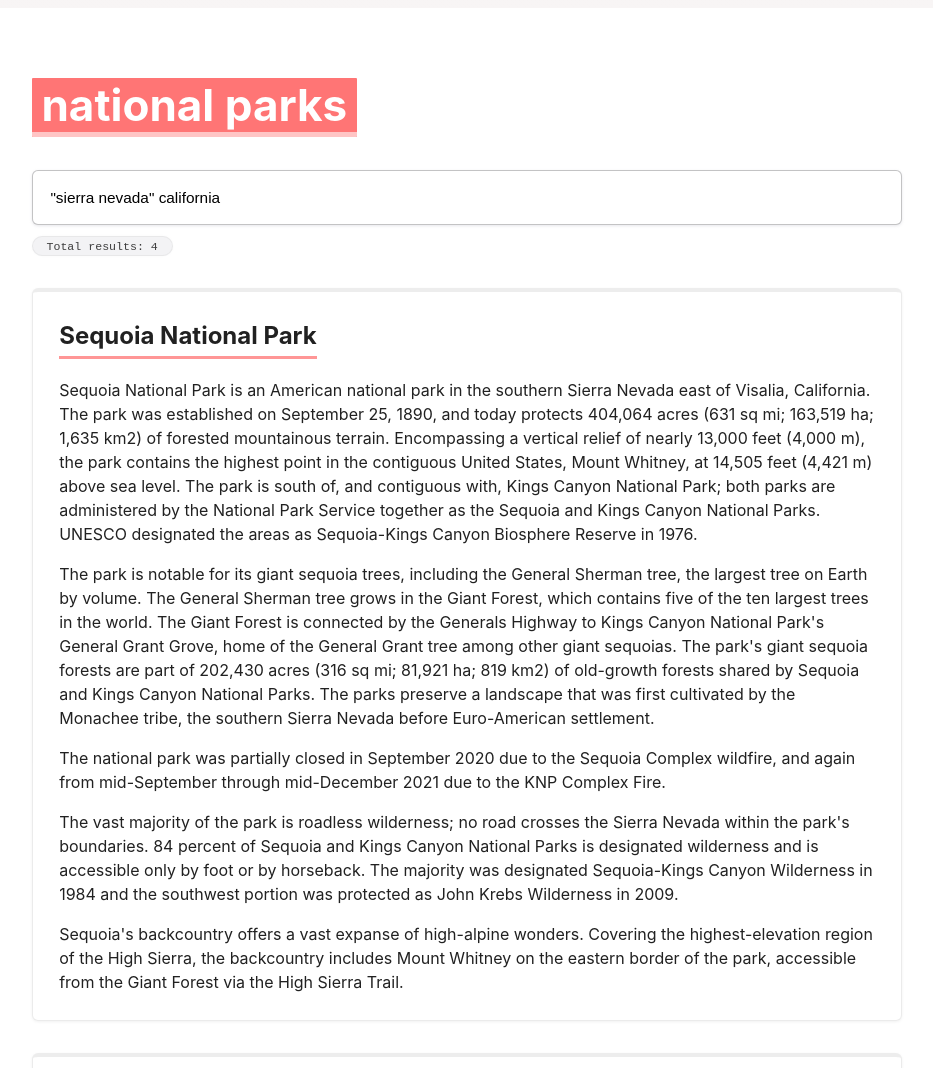
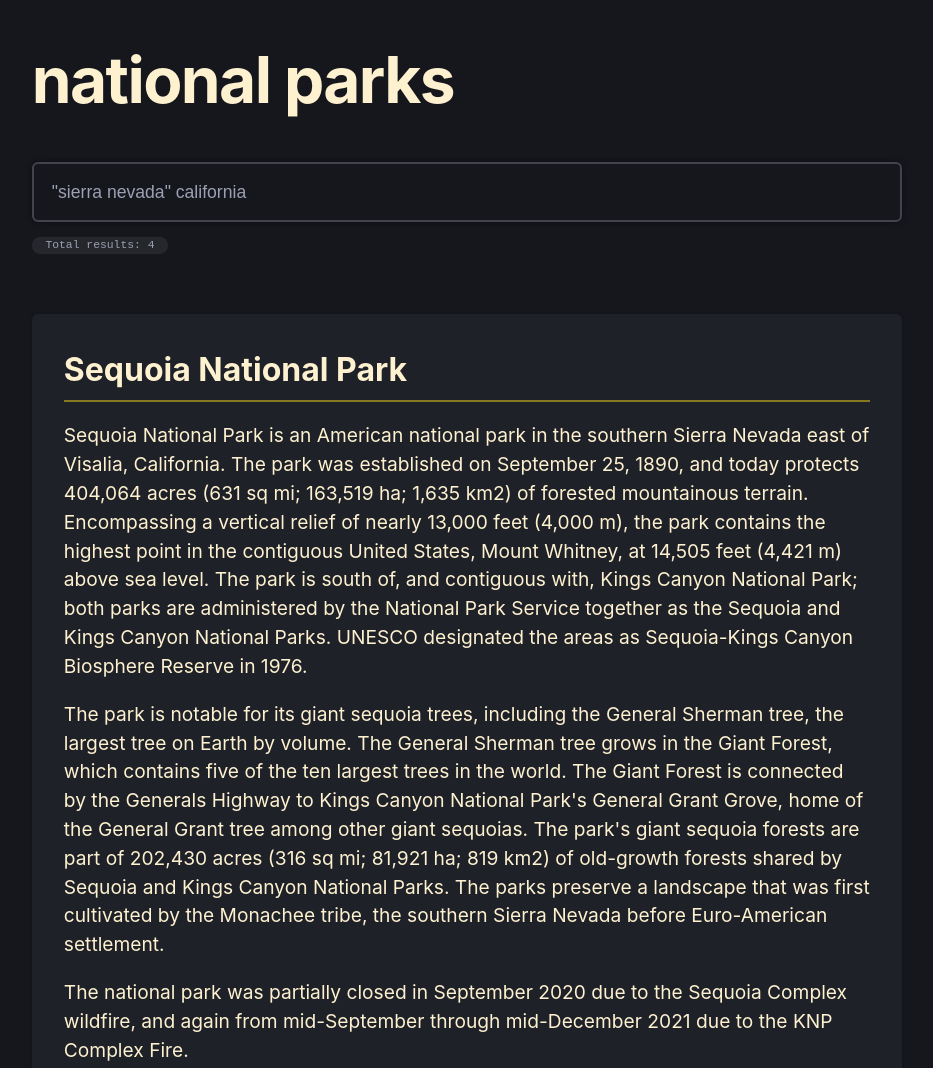
Before and after one commit to vasilionjea/lofi-dx, a website built with webpack: page public/index.html in a window 1280 px wide. Shown: the top 1068 px of the page, without its empty margins (173-1106 px from the left). Built offline with nearby package versions, Linux system fonts and the light colour scheme; files whose address does not match are found by name.

Commit message:
fixes small bug + deploy

```diff
--- a/example/styles/_variables.scss
+++ b/example/styles/_variables.scss
@@ -1,9 +1,20 @@
 /**
  * Colors
  */
-$primary-dark-color: #212121;
-$secondary-accent-color: hsl(0deg 100% 73%);
-$body-background-color: #fff;
+// Light
+$color-light: #fdf1d0;
+
+// Gray
+$color-gray: #9ba0b3;
+$color-medium-gray: #565760;
+$color-dark-gray: #26272c;
+
+// Dark
+$color-medium-dark: #1f2128;
+$color-dark: #16171d;
+
+// Accent
+$color-medium-accent: #85791f;
 
 /**
  * Screens
--- a/example/styles/style.scss
+++ b/example/styles/style.scss
@@ -2,44 +2,60 @@
 
 * {
   box-sizing: border-box;
+  text-rendering: optimizelegibility;
+  -webkit-font-smoothing: antialiased;
+  -moz-osx-font-smoothing: grayscale;
+}
+
+::selection {
+  background: $color-medium-accent;
+  text-shadow: none;
 }
 
 html {
   font-size: 1rem;
   overflow-x: hidden;
-  border-style: solid;
-  border-width: 0.5rem 0 0;
-  border-image: linear-gradient(45deg, hsl(0deg 16% 96% / 88%), hsl(0deg 16% 96% / 85%)) 1;
+  font-size: 100%;
 }
 
 body {
   margin: 0;
+  color: $color-light;
   font-family: -apple-system, system-ui, BlinkMacSystemFont, "Segoe UI", Roboto, "Helvetica Neue", Arial, sans-serif;
-  font-size: 100%;
+  font-size: 1.2rem;
   line-height: 1.5;
-  color: $primary-dark-color;
-  background-color: $body-background-color;
+  background-color: $color-dark;
+}
+
+h1,
+h2 {
+  line-height: 1.1;
+  letter-spacing: 0.5px;
 }
 
 h1 {
-  font-size: 2.75rem;
+  line-height: 1;
+  font-size: 4rem;
+  letter-spacing: -0.025em;
 }
 
 h2 {
-  font-size: 2.125rem;
+  font-size: 3rem;
 }
 
 h3 {
-  font-size: 1.5rem;
+  margin-bottom: 1rem;
+  // font-weight: 300;
+  font-size: 2rem;
 }
 
 header {
-  margin-bottom: 2rem;
+  margin-bottom: 3.75rem;
 }
 
 .page {
-  max-width: 90vw;
-  margin: 4rem auto;
+  max-width: 92vw;
+  margin: 3rem auto;
 
   @media all and (min-width: $screen-md) {
     & {
@@ -55,44 +71,29 @@
 }
 
 .page-title {
-  margin-bottom: 2rem;
-
-  span {
-    border-bottom: 5px solid hsl(0deg 100% 89% / 98%);
-    padding: 0 .22em;
-    color: hsl(0deg 0% 100%);
-    border-radius: 1px;
-    background-color: $secondary-accent-color;
-  }
+  margin-top: 0;
+  margin-bottom: 3.125rem;
 }
 
 .search-input {
   input {
+    border: 2px solid rgb(67 68 75);
+    border-radius: 6px;
+    outline: none;
     width: 100%;
-  }
+    padding: 1.125rem;
+    color: $color-gray;
+    font-size: 1.1rem;
+    line-height: 1.15;
+    background: $color-dark;
+    box-shadow: 0 0px 5px 0px rgb(11 12 14 / 85%);
+    transition: border-color 0.12s ease-in, box-shadow 0.12s ease-in;
 
-  input {
-    &::placeholder {
-      opacity: 0.75;
+    &:focus,
+    &:hover {
+      border-color: $color-medium-gray;
+      box-shadow: 0px 1px 4px rgb(53 55 66 / 65%);
     }
-
-    outline: none;
-
-    &:focus {
-      border-color: hsl(0deg 100% 72% / 70%);
-    }
-
-    &:hover,
-    &:focus {
-      box-shadow: 0px 1px 4px hsl(235deg 8% 70% / 49%);
-    }
-
-    padding: 1.1rem;
-    font-size: 96%;
-    line-height: 1.15;
-    border: 1px solid hsl(240deg 1% 71% / 80%);
-    border-radius: 6px;
-    box-shadow: 0px 1px 3px hsl(235deg 8% 70% / 29%);
   }
 }
 
@@ -102,16 +103,16 @@
   }
 
   display: flex;
-  border: 1px solid hsl(240deg 1% 71% / 18%);
+  margin-top: 0.925rem;
   max-width: max-content;
-  padding: 0.18em 1.18em;
-  font-size: 0.725rem;
+  border-radius: 15px;
+  padding: 0.2em 1.2em;
+  color: $color-gray;
+  font-size: .71rem;
   font-family: monospace;
   line-height: 1.12;
-  color: hsl(0deg 0% 0% / 75%);
-  border-radius: 15px;
-  background: hsl(248deg 11% 93% / 60%);
-  box-shadow: 0px 0 2px hsl(235deg 8% 70% / 8%);
+  background: $color-dark-gray;
+  box-shadow: 0px 0 2px rgb(172 173 185 / 8%);
 }
 
 .search-results {
@@ -121,24 +122,20 @@
 
   h3 {
     margin-top: 0;
-  }
-
-  h3 span {
-    padding-bottom: 6px;
-    border-bottom: 3px solid hsl(0deg 100% 73% / 76%);
+    border-bottom: 2.5px solid $color-medium-accent;
+    padding-bottom: 0.375rem;
   }
 
   article,
   .no-results {
-    margin-bottom: 2rem;
-    box-shadow: 0 1px 3px rgb(0 0 0 / 6%);
-    border: 1px solid hsl(0deg 0% 90% / 80%);
+    margin-bottom: 2.5rem;
     border-radius: 6px;
+    box-shadow: 0 1px 3px rgb(17 18 21 / 86%);
   }
 
   article {
-    border-top: 4px solid hsl(0deg 0% 90% / 70%);
-    padding: 1.65rem;
+    padding: 2rem;
+    background: $color-medium-dark;
 
     p:last-child {
       margin-bottom: 0;
@@ -146,8 +143,12 @@
   }
 
   .no-results {
+    margin-bottom: 2rem;
+    padding: 4rem;
+    border: 1px solid $color-dark-gray;
+    border-radius: 6px;
     text-align: center;
-    padding: 4rem;
-    font-weight: 300;
+    font-size: 1.15rem;
+    box-shadow: 0 1px 3px rgb(17 18 21 / 86%);
   }
 }
--- a/public/index.html
+++ b/public/index.html
@@ -1 +1 @@
-<!doctype html><html lang="en"><head><meta charset="utf-8"><title>search-query</title><meta name="viewport" content="user-scalable=no,width=device-width,initial-scale=1,maximum-scale=1"><meta name="msapplication-tap-highlight" content="no"><meta name="description" content="A client side query tokenizer, parser, and inverted index"><link rel="icon" href="favicon.ico"><link href="app-48e9995c6006f797c2f9.css" rel="stylesheet"></head><body><div class="page"><h1 class="page-title"><span>national parks</span></h1><header><pre class="search-stats"></pre></header><main></main></div><script defer="defer" src="app-b28a1ec67e7405cad6d8.js"></script></body></html>
+<!doctype html><html lang="en"><head><meta charset="utf-8"><title>search-query</title><meta name="viewport" content="user-scalable=no,width=device-width,initial-scale=1,maximum-scale=1"><meta name="msapplication-tap-highlight" content="no"><meta name="description" content="A client side query tokenizer, parser, and inverted index"><link rel="icon" href="favicon.ico"><link href="app-02f3db95773f051b958d.css" rel="stylesheet"></head><body><div class="page"><h1 class="page-title"><span>national parks</span></h1><header><pre class="search-stats"></pre></header><main></main></div><script defer="defer" src="app-ca80386f0b3e8220b12a.js"></script></body></html>
--- a/src/search/inverted-index.ts
+++ b/src/search/inverted-index.ts
@@ -70,8 +70,9 @@
 
     for (const term of tokens) {
       if (!isStopword(term)) {
-        const token = { term: stemWord(term), posting: start };
-        start += term.length + 1;
+        const stemmed = stemWord(term);
+        const token = { term: stemmed, posting: start };
+        start += stemmed.length + 1;
 
         result.push(token);
       }
```
Also changed, not shown: example/index.html (+1 -2 lines), public/data.json (+1 -1 lines), 4 other files.
